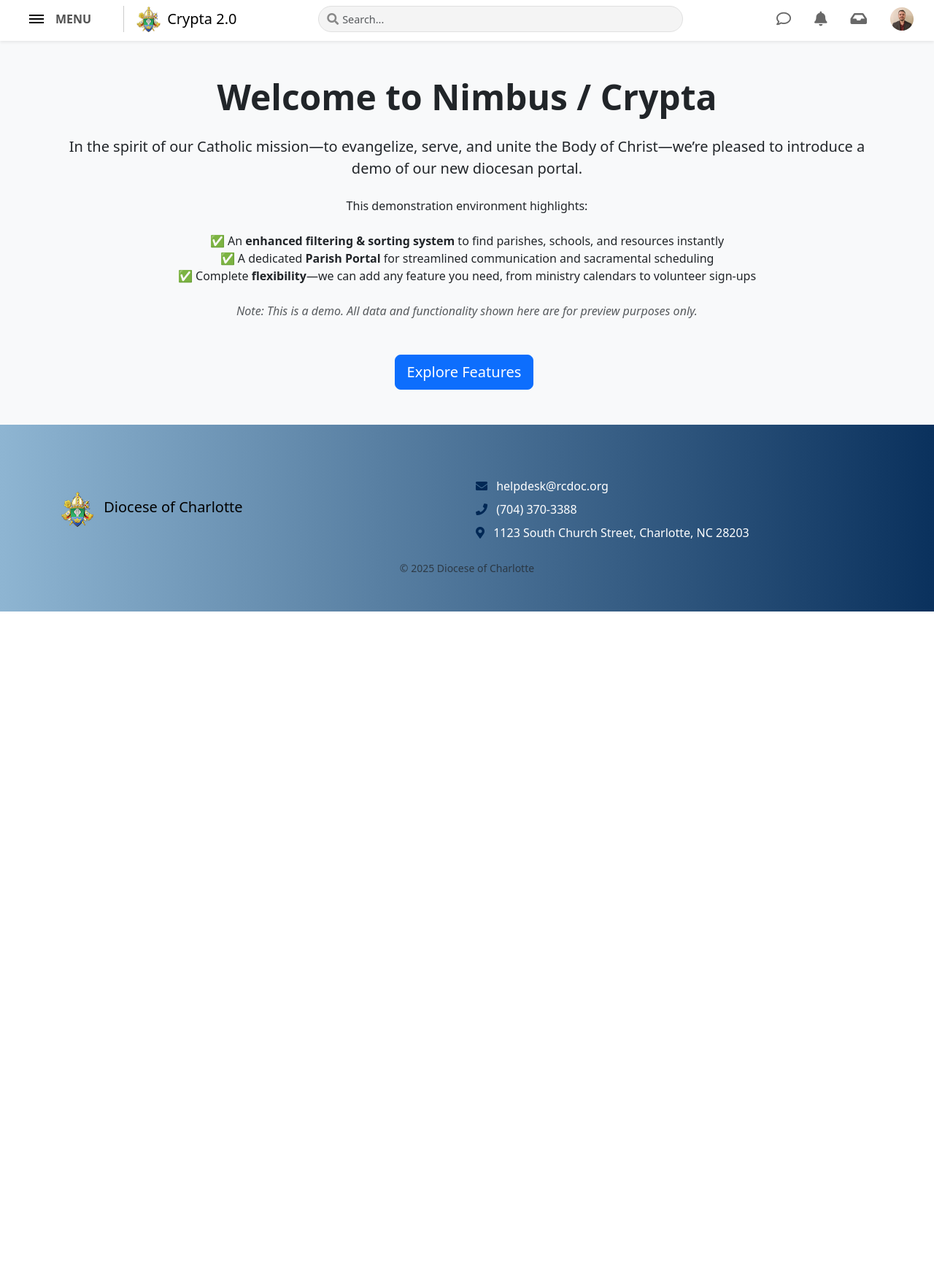
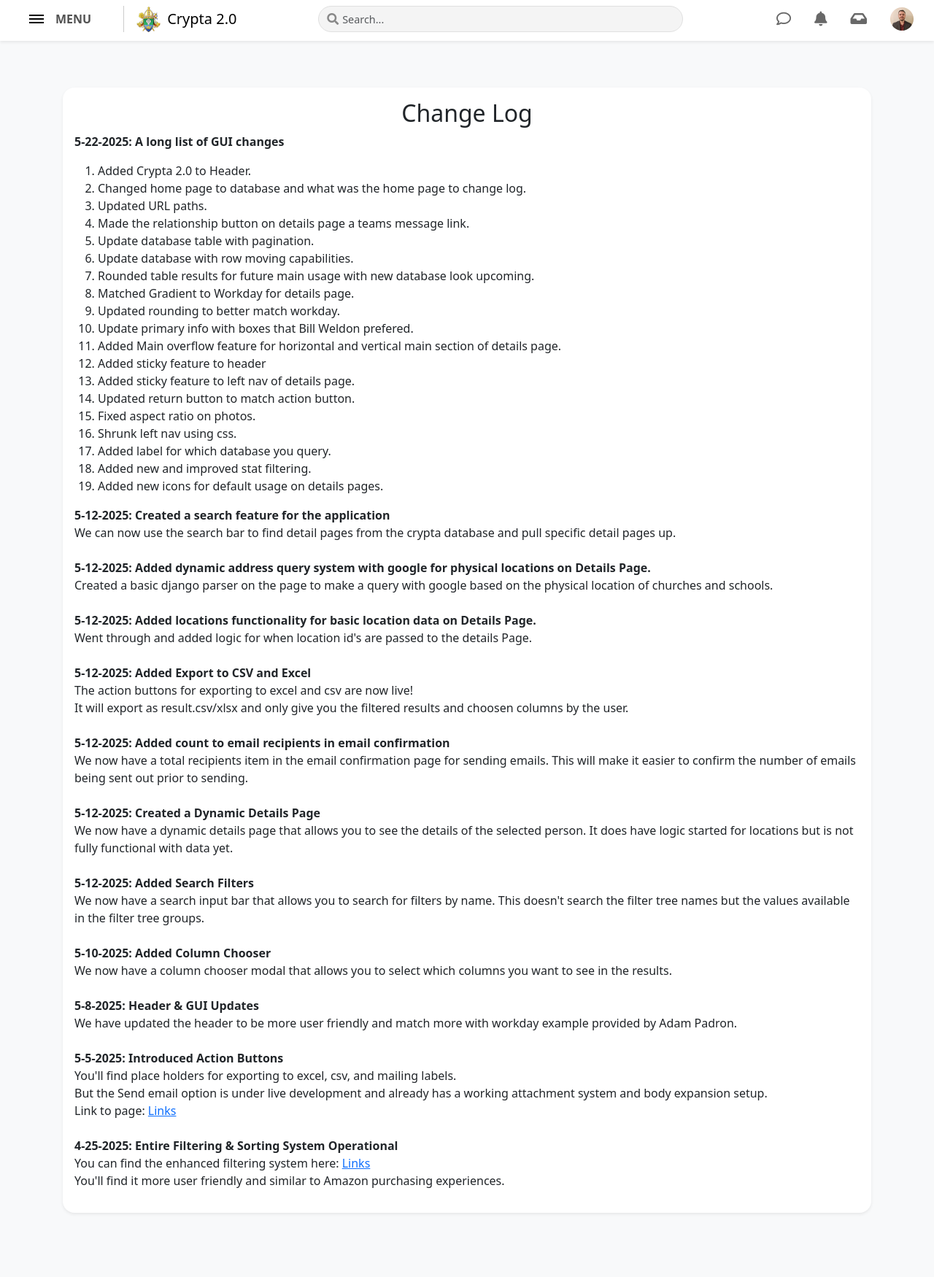
Before and after one commit to rcdoc-org/CryptaService-Crypta, a Django app: page /changeLog/ in a window 1280 px wide. Shown: the whole page at 73% size. Before the commit the page ends 838 px from the top, so only its background shows below. Run offline with Django 5.2, Linux system fonts and the light colour scheme; the visitor is signed in with stand-in values (Sample User, id 1).

Commit message:
Changed Change Log to look more like the rest of the app.

```diff
--- /dev/null
+++ b/backend/api/static/css/changeLog.css
@@ -0,0 +1,52 @@
+html,body {
+    background: #f8f9fa;
+}
+.container {
+    flex: 1;
+    height: 100%;
+    overflow-y:auto;
+    padding: 1rem;
+}
+/* give headers a subtle background */
+.card-header {
+  background-color: #f8f9fa;
+  border-bottom: none;
+  font-weight: 600;
+}
+
+/* icon accent color */
+.card-body .fa-2x {
+  color: #2272C5;
+}
+
+/* tighten up spacing on list items */
+.card-body ul.list-unstyled li {
+  margin-bottom: 0.5rem;
+}
+
+/* hover state for “View More” link */
+.card-body a.text-decoration-none:hover {
+  text-decoration: underline;
+}
+
+.card-body button {
+    border: 1px solid #000000;
+    color: black;
+    background: white;
+}
+.card-body button:hover {
+    background: linear-gradient(to right, rgb( 5,83,175), rgb(19,116,226));
+    color: white;
+    border: 1px solid black;
+}
+
+a.button {
+    border: 1px solid #000000;
+    color: black;
+    background: white;
+}
+a.button:hover {
+    background: linear-gradient(to right, rgb( 5,83,175), rgb(19,116,226));
+    color: white;
+    border: 1px solid black;
+}
--- a/backend/api/templates/changeLog.html
+++ b/backend/api/templates/changeLog.html
@@ -1,7 +1,7 @@
 {% extends "base.html" %}
 <!-- Enter Any Style sheet imports here -->
 {% block stylesheets %}
-
+  <link rel="stylesheet" href="/static/css/changeLog.css">
 {% endblock %}
 
 <!-- Change the Title here -->
@@ -16,30 +16,77 @@
 
 <!-- Any body content goes here-->
 {% block content %}
-  <section class="py-5 bg-light text-center">
-      <div class="container">
-        <h1 class="display-5 fw-bold mb-4">Welcome to Nimbus / Crypta</h1>
-        <p class="lead mb-4">
-          In the spirit of our Catholic mission—to evangelize, serve, and unite the Body of Christ—we’re pleased to introduce a demo of our new diocesan portal.
-        </p>
-        <p class="mb-4">
-          This demonstration environment highlights:
-        </p>
-        <ul class="list-unstyled mb-4">
-          <li>✅ An <strong>enhanced filtering &amp; sorting system</strong> to find parishes, schools, and resources instantly</li>
-          <li>✅ A dedicated <strong>Parish Portal</strong> for streamlined communication and sacramental scheduling</li>
-          <li>✅ Complete <strong>flexibility</strong>—we can add any feature you need, from ministry calendars to volunteer sign-ups</li>
-        </ul>
-        <p class="mb-5 text-muted">
-          <em>Note: This is a demo. All data and functionality shown here are for preview purposes only.</em>
-        </p>
-        <a href="#features"
-        class="btn btn-primary btn-lg me-2"
-        data-bs-toggle='modal'
-        data-bs-target='#featureModal'
-        >Explore Features</a>
+  <div class="container my-5">
+    <div class="col-12">
+      <div class="card mb-4 border-0 rounded-4 shadow-sm">
+        <div class="card-body">
+          <h2 class="text-center">Change Log</h2>
+          <p>
+            <strong>5-22-2025: A long list of GUI changes</strong><br>
+            <ol>
+              <li>Added Crypta 2.0 to Header.</li>
+              <li>Changed home page to database and what was the home page to change log.</li>
+              <li>Updated URL paths.</li>
+              <li>Made the relationship button on details page a teams message link.</li>
+              <li>Update database table with pagination.</li>
+              <li>Update database with row moving capabilities.</li>
+              <li>Rounded table results for future main usage with new database look upcoming.</li>
+              <li>Matched Gradient to Workday for details page.</li>
+              <li>Updated rounding to better match workday.</li>
+              <li>Update primary info with boxes that Bill Weldon prefered.</li>
+              <li>Added Main overflow feature for horizontal and vertical main section of details page.</li>
+              <li>Added sticky feature to header</li>
+              <li>Added sticky feature to left nav of details page.</li>
+              <li>Updated return button to match action button.</li>
+              <li>Fixed aspect ratio on photos.</li>
+              <li>Shrunk left nav using css.</li>
+              <li>Added label for which database you query.</li>
+              <li>Added new and improved stat filtering.</li>
+              <li>Added new icons for default usage on details pages.</li>
+            </ol>
+            <strong>5-12-2025: Created a search feature for the application</strong><br>
+            We can now use the search bar to find detail pages from the crypta database and pull specific detail pages up.
+            <br><br>
+            <strong>5-12-2025: Added dynamic address query system with google for physical locations on Details Page.</strong><br>
+            Created a basic django parser on the page to make a query with google based on the
+            physical location of churches and schools.
+            <br><br>
+            <strong>5-12-2025: Added locations functionality for basic location data on Details Page.</strong><br>
+            Went through and added logic for when location id's are passed to the details Page.
+            <br><br>
+            <strong>5-12-2025: Added Export to CSV and Excel</strong><br>
+            The action buttons for exporting to excel and csv are now live!<br>
+            It will export as result.csv/xlsx and only give you the filtered results and
+            choosen columns by the user.<br><br>
+            <strong>5-12-2025: Added count to email recipients in email confirmation</strong><br>
+            We now have a total recipients item in the email confirmation page for sending emails.
+            This will make it easier to confirm the number of emails being sent out prior to sending.
+            <br><br>
+            <strong>5-12-2025: Created a Dynamic Details Page</strong> <br>
+            We now have a dynamic details page that allows you to see the details of
+            the selected person. It does have logic started for locations but is not
+            fully functional with data yet. <br><br>
+            <strong>5-12-2025: Added Search Filters</strong> <br>
+            We now have a search input bar that allows you to search for filters by name.
+            This doesn't search the filter tree names but the values available
+            in the filter tree groups. <br><br>
+            <strong>5-10-2025: Added Column Chooser</strong> <br>
+            We now have a column chooser modal that allows you to select which columns you want to see in the results. <br><br>
+            <strong>5-8-2025: Header & GUI Updates</strong> <br>
+            We have updated the header to be more user friendly and match more with workday example provided by Adam Padron. <br/><br/>
+            <strong>5-5-2025: Introduced Action Buttons</strong> <br>
+            You'll find place holders for exporting to excel, csv, and mailing labels. <br>
+            But the Send email option is under live development and already has a working attachment system and body expansion setup. <br>
+            Link to page: <a href="{% url 'api:enhanced_filter' %}">Links</a>
+            <br/><br/>
+            <strong>4-25-2025: Entire Filtering & Sorting System Operational</strong> <br>
+            You can find the enhanced filtering system here: <a href="{% url 'api:enhanced_filter' %}">Links</a> <br/>
+            You'll find it more user friendly and similar to Amazon purchasing experiences. <br>
+          </p>
+        </div>
       </div>
-  </section>
+    </div>
+  </div>
 
   <!-- Modal -->
   <div class="modal fade" id="featureModal" tabindex="-1"
@@ -133,55 +180,6 @@
 <!-- Any footer changes goes here -->
  {% load static %}
  {% block footer %}
- <footer class="custom-footer py-5">
-  <div class="container">
-
-    <!-- contact & logo row -->
-    <div class="row align-items-center my-4">
-      <div class="col-md-6 text-center text-md-start mb-3 mb-md-0">
-        <a href="{% url 'api:changeLog' %}">
-          <img src="{% static 'images/logo.png' %}"
-               alt="Diocese of Charlotte"
-               class="img-fluid"
-               style="max-width: 250px;">
-          <span class='org-title'>Diocese of Charlotte </span>
-        </a>
-      </div>
-      <div class="col-md-6">
-        <ul class="list-unstyled mb-0">
-          <li class="mb-2">
-            <i class="fas fa-envelope me-2"></i>
-            <a href="mailto:helpdesk@rcdoc.org"
-               class="text-white">
-               helpdesk@rcdoc.org
-            </a>
-          </li>
-          <li class="mb-2">
-            <i class="fas fa-phone me-2"></i>
-            <a href="tel:+17043703388" class="text-white" target="_blank">
-              (704) 370-3388
-            </a>
-          </li>
-          <li>
-            <i class="fas fa-map-marker-alt me-2"></i>
-            <a href="https://www.google.com/maps?q=1123+S.+Church+Street,+Charlotte,+NC"
-               class="text-white"
-               target="_blank">
-               1123 South Church Street, Charlotte, NC 28203
-            </a>
-          </li>
-        </ul>
-      </div>
-    </div>
-
-    <!-- copyright & privacy -->
-    <div class="text-center">
-      <small class="text-muted">
-        &copy; 2025 Diocese of Charlotte
-      </small>
-    </div>
-  </div>
-</footer>
  {% endblock %}
 
 <!-- Any body scripts goes here -->
```
